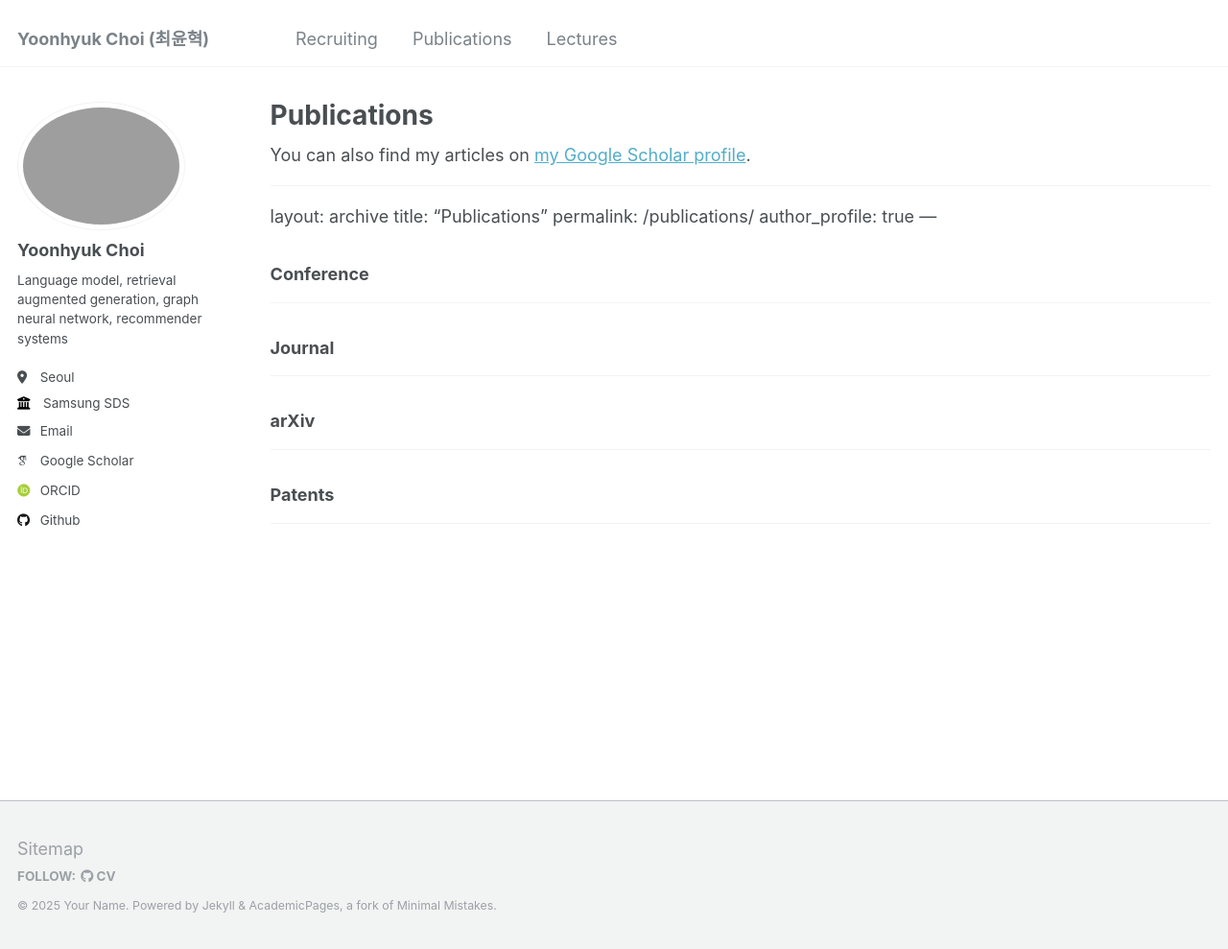
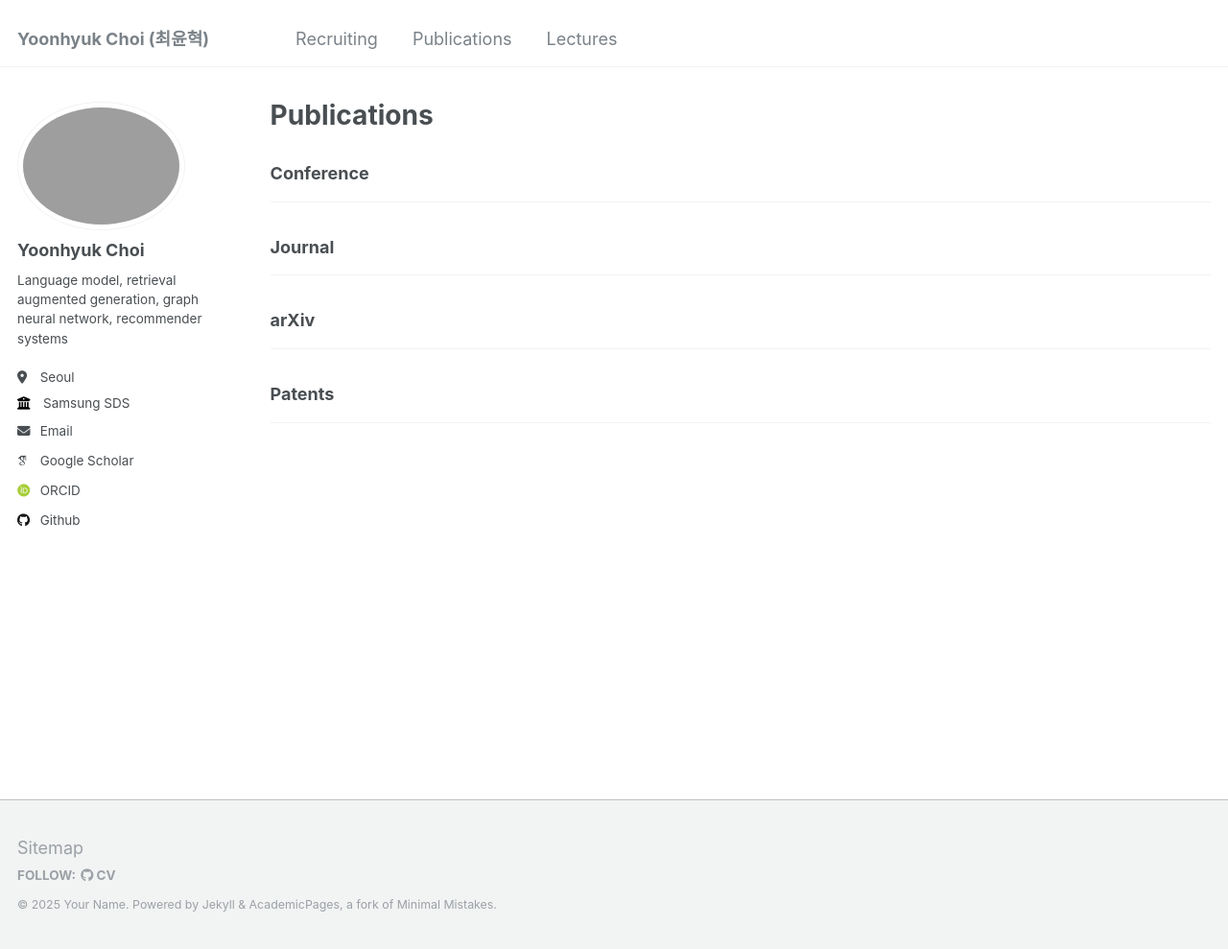
Before and after one commit to ChoiYoonHyuk/ChoiYoonHyuk.github.io, a Jekyll site: the page built from _pages/publications.md, in a window 1280 px wide and 989 px high. Shown: the whole window at 96% size. Built offline with Jekyll 4.4.1, drawn with Linux system fonts in a browser that asks for light colours; some web fonts are replaced.

Commit message:
Update publications.md

```diff
--- a/_pages/publications.md
+++ b/_pages/publications.md
@@ -1,14 +1,3 @@
----
-layout: archive
-title: "Publications"
-permalink: /publications/
-author_profile: true
----
-
-{% if site.author.googlescholar %}
-  <div class="wordwrap">You can also find my articles on <a href="{{site.author.googlescholar}}">my Google Scholar profile</a>.</div>
-{% endif %}
-
 ---
 layout: archive
 title: "Publications"
```
